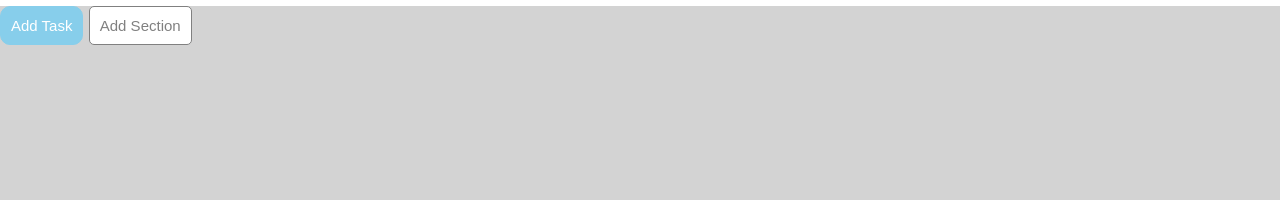
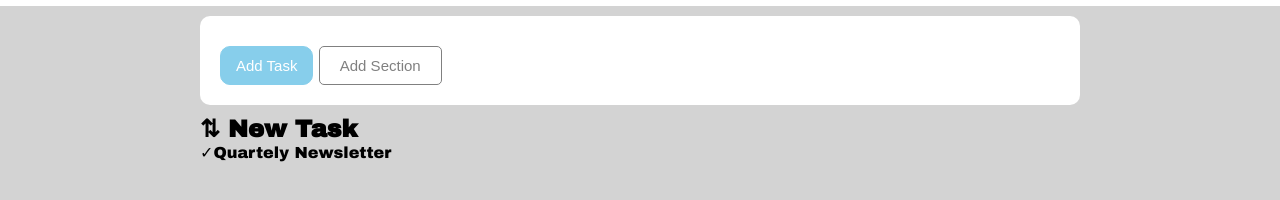
Before and after one commit to Luigidefilippo/html-css-toboolist, a plain HTML site: page index.html in a window 1280 px wide. Shown: the part 94-294 px from the top of the page. Drawn offline with Linux system fonts and the light colour scheme.

Commit message:
add button

```diff
--- a/css/style.css
+++ b/css/style.css
@@ -31,30 +31,46 @@ body {
 }
 
 .container-button {
-    justify-content: space-between;
-    margin-top: 50px;
-    margin-left: 50px;
+    background-color: white;
+    padding: 100px;
+
   }
+  .conteiner-button {
+    background-color: white;
+    margin-left: 200px;
+    margin-top: 10px;
+    margin-right: 200px;
+    text-align: left;
+    border-radius: 10px;
+    padding: 20px;
+}
 
 .task{
     background-color: skyblue;
+    margin: 10px 0 0 0;
     border: 1px solid skyblue;
     border-radius: 10px;
     color: white;
-    padding: 10px 10px;
-    text-align: center;
+    padding: 10px 15px;
+    text-align: left;
     text-decoration: none;
     display: inline-block;
     font-size: 15px;
 }
+
 .add-section {
   background-color: white;
   border: 1px solid gray;
   border-radius: 5px;
   color: gray;
-  padding: 10px 10px;
-  text-align: center;
+  padding: 10px 20px;
+  text-align: left;
   text-decoration: none;
   display: inline-block;
   font-size: 15px;
 }
+.main-task{
+    margin-left: 200px;
+    margin-top: 10px;
+    margin-right: 200px;
+}
--- a/index.html
+++ b/index.html
@@ -26,6 +26,11 @@
         <button class="add-section"> Add Section</button>
         </div>
         <!-- add section task -->
+        <section class="main-task">
+        <h2 class="">&UpArrowDownArrow; New Task</h2>
+        <p><span>&check;</span>Quartely Newsletter</p>
+
+        </section>
         <!-- /section task -->
     </main>
     <!-- /Main -->
```
